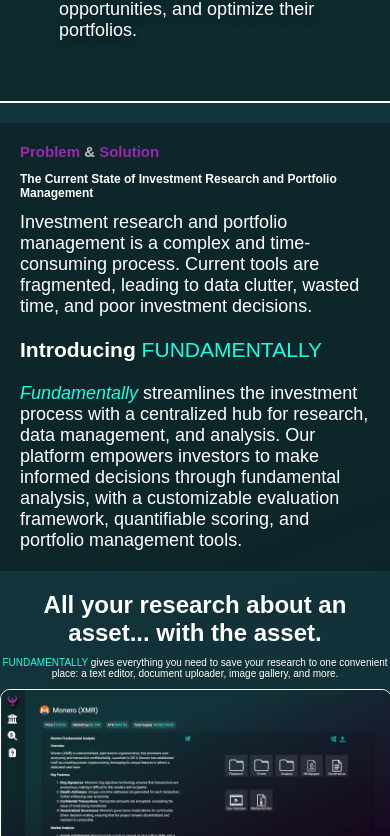
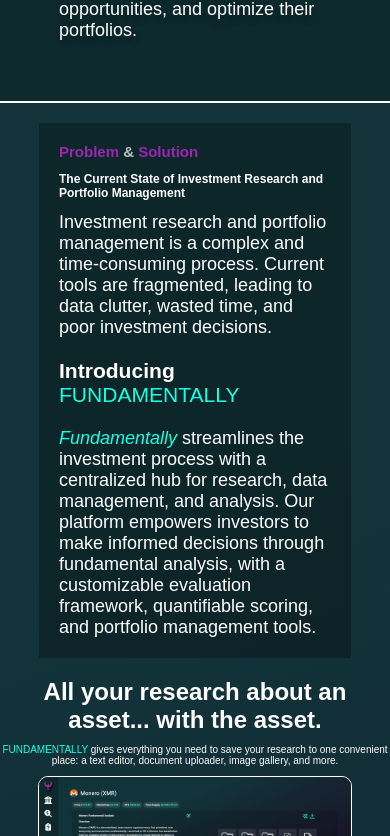
Before and after one commit to razorsyntax/fundamentally-fleek, an Angular app: page / in a window 390 px wide. Shown: the part 848-1684 px from the top of the page. Built offline with nearby package versions, Linux system fonts and the light colour scheme.

Commit message:
style changes

```diff
--- a/src/app/library/components/features-section/features-section.component.scss
+++ b/src/app/library/components/features-section/features-section.component.scss
@@ -1,17 +1,17 @@
 section.features {
-  width: 100%;
+  width: 1200px;
   margin: auto;
   color: #ffffff;
   background-color: #ffffff05;
   text-align: center;
   .container {
-    width: 100%;
+    width: 1000px;
     margin: auto;
     padding-top: 3rem;
     padding-bottom: 3rem;
     margin-top: 3rem;
     h2 {
-      font-size: 3rem;
+      font-size: 4rem;
       font-weight: 700;
       color: #9c27b0;
       margin-bottom: 3rem;
@@ -36,7 +36,7 @@
           }
         }
         p {
-          font-size: 1.5rem;
+          font-size: 2rem;
           color: #fff;
           margin-left: 2rem;
         }
@@ -47,6 +47,14 @@
 
 // Mobile Styles
 @media (max-width: 768px) {
+  section.features {
+    width: 100% !important;
+ .container {
+    width: 100% !important;
+  }
+
+  }
+
   section.features .container ul li {
     padding: 1rem;
     margin: 1rem;
--- a/src/app/library/components/header/header.component.scss
+++ b/src/app/library/components/header/header.component.scss
@@ -61,12 +61,13 @@
   font-size: 35px;
   padding-top: 0.5rem;
   padding-left: 1rem;
+  font-weight: 100;
 }
 
 // Mobile Styles
 @media (max-width: 768px) {
   header .container {
-    flex-direction: column;
+
     height: auto;
   }
 
--- a/src/app/library/components/problem-section/problem-section.component.scss
+++ b/src/app/library/components/problem-section/problem-section.component.scss
@@ -1,6 +1,6 @@
 section.section-background {
   .problem-container {
-    width: 100%;
+    width: 1200px;
     margin: auto;
     .container {
       font-size: 18px;
@@ -36,15 +36,19 @@
   .asset-img {
     border: 1px solid white;
     border-radius: 10px;
-    width: 100%;
+    width: 80%;
   }
 }
 
 // Mobile Styles
 @media (max-width: 768px) {
-  .problem-container .container {
-    padding: 1rem;
-    margin-top: 1rem;
+  .problem-container {
+    width: 80% !important;
+    margin: auto;
+    .container {
+      padding: 1rem;
+      margin-top: 1rem;
+    }
   }
 
   .problem-container .container .title h2 {
```
